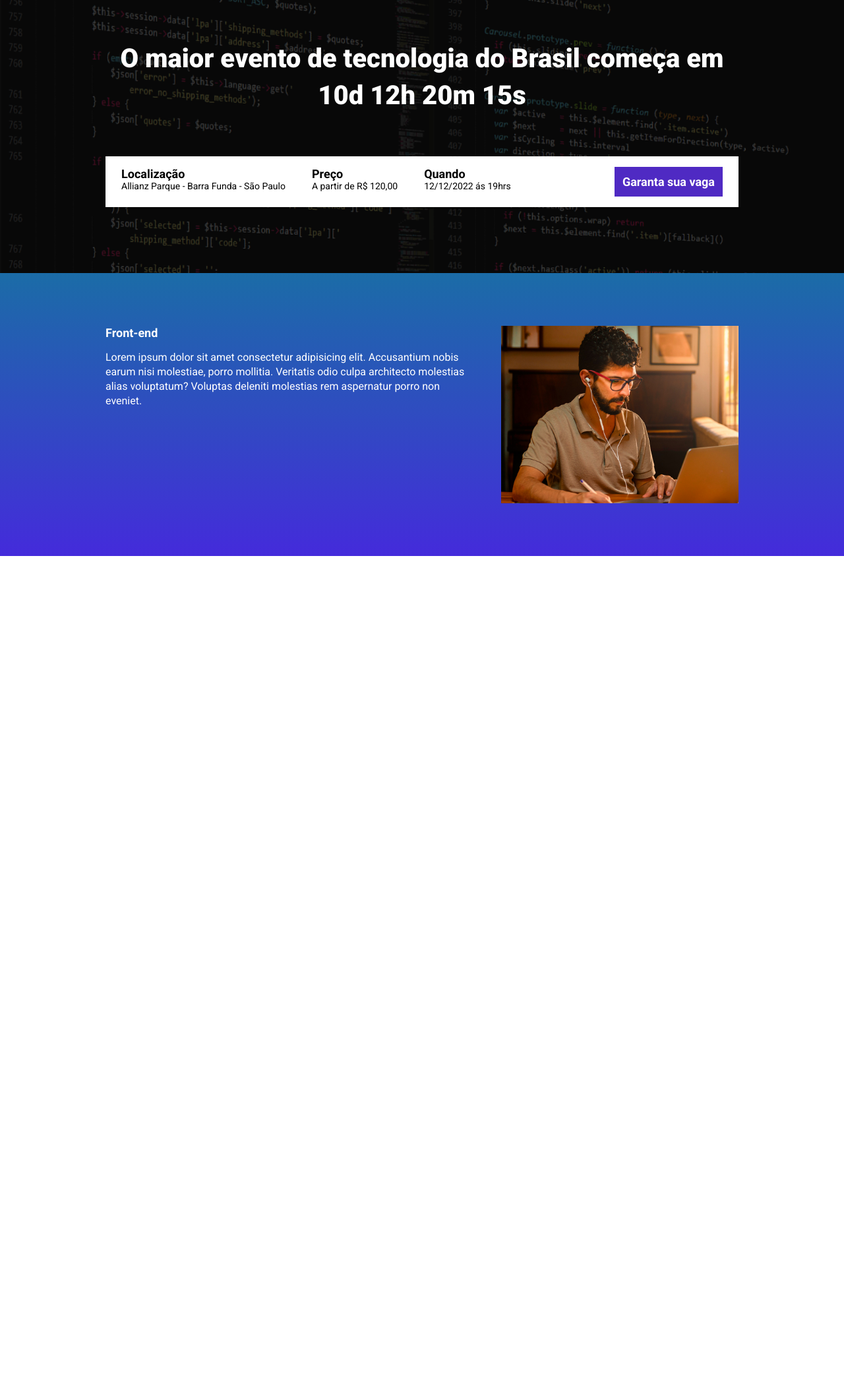
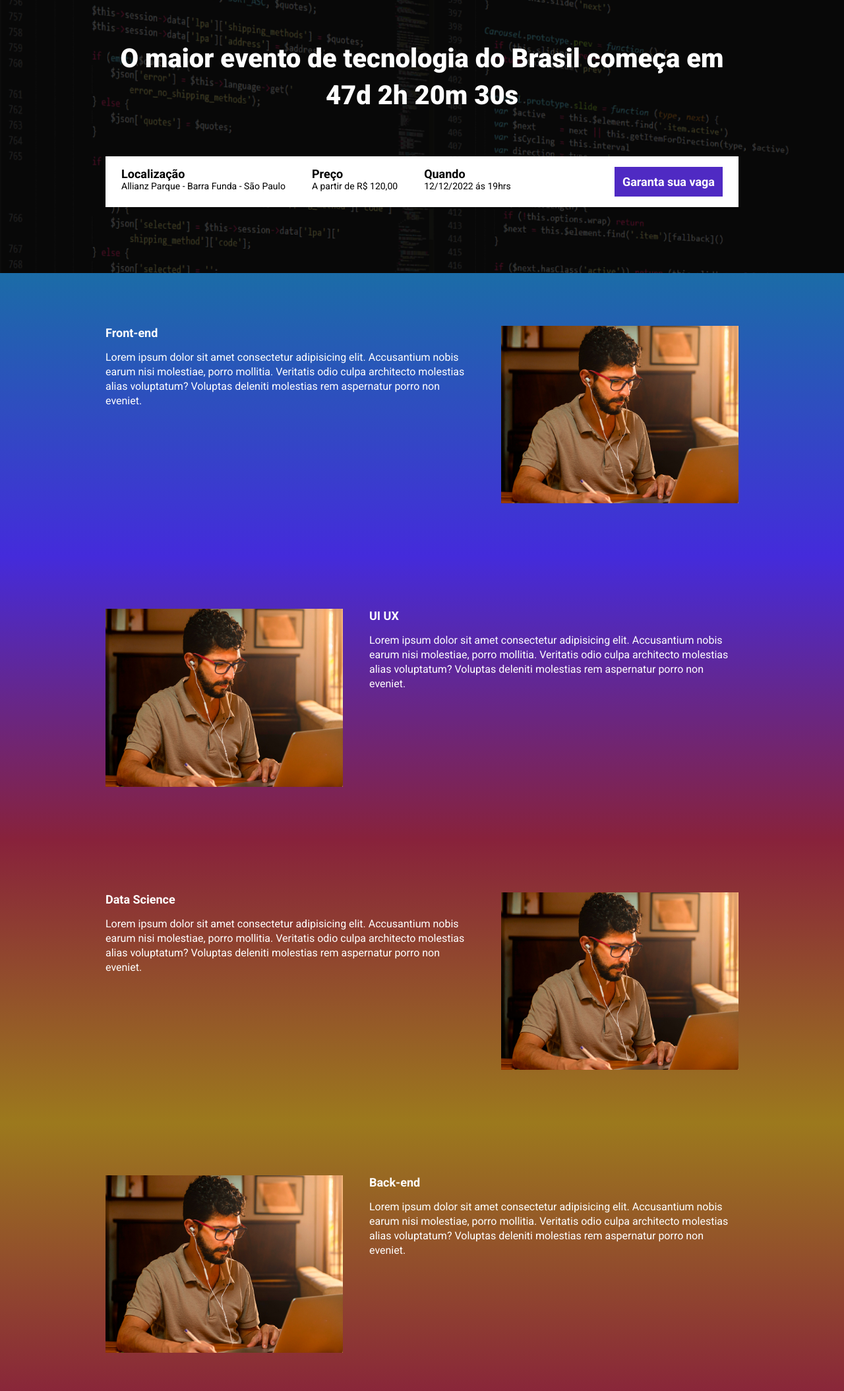
Before and after one commit to LucasPires-dev/ebac_tech_talks, a website built with Parcel: page src/index.html in a window 1280 px wide. Shown: the part 147-2256 px from the top of the page at 66% size. Before the commit the page ends 990 px from the top, so only its background shows below. Built offline with nearby package versions, Linux system fonts and the light colour scheme.

Commit message:
criando contagem regressiva

```diff
--- a/package.json
+++ b/package.json
@@ -1,10 +1,10 @@
 {
   "name": "projeto-aula",
   "version": "1.0.0",
-  "main": "index.js",
   "scripts": {
     "test": "echo \"Error: no test specified\" && exit 1",
-    "dev": "parcel src/index.html src/styles/main.scss src/scripts/main.js"
+    "dev": "parcel src/index.html src/styles/main.scss src/scripts/main.js",
+    "build": "parcel build src/index.html"
   },
   "keywords": [],
   "author": "",
--- a/src/index.html
+++ b/src/index.html
@@ -8,13 +8,14 @@
     <link rel="preconnect" href="https://fonts.gstatic.com" crossorigin>
     <link href="https://fonts.googleapis.com/css2?family=Roboto:ital,wght@0,100;0,300;0,400;0,500;0,700;0,900;1,100;1,300;1,400;1,500;1,700;1,900&display=swap" rel="stylesheet">
     <link rel="stylesheet" href="./styles/main.scss">
+    <link rel="stylesheet" href="https://unpkg.com/aos@next/dist/aos.css" />
 </head>
 <body>
     <header class="hero">
         <div class="container">
             <img class="hero__logo" src="./images/ebac_logo.svg" alt="EBAC">
             <p class="hero__text">
-                O maior evento de tecnologia do Brasil começa em 10d 12h 20m 15s
+                O maior evento de tecnologia do Brasil começa em <span id="contador"></span>
             </p>
             <div class="infos-bar">
                 <ul class="infos-bar__infos">
@@ -35,8 +36,8 @@
             </div>
         </div>
     </header>
-    <section class="event">
-        <div class="container">
+    <section class="event event--frontend">
+        <div class="container"  data-aos="fade-right">
             <div class="event__details">
                 <h2 class="event__details__title">Front-end</h2>
                 <p class="event__details__description">Lorem ipsum dolor sit amet consectetur adipisicing elit. Accusantium nobis earum nisi molestiae, porro mollitia. Veritatis odio culpa architecto molestias alias voluptatum? Voluptas deleniti molestias rem aspernatur porro non eveniet.</p>
@@ -44,5 +45,34 @@
             <img class="event__image" src="./images/frontend.png" alt="Front-end">
         </div>
     </section>
+    <section class="event event--ui-ux event--image-left">
+        <div class="container" data-aos="fade-left">
+            <div class="event__details">
+                <h2 class="event__details__title">UI UX</h2>
+                <p class="event__details__description">Lorem ipsum dolor sit amet consectetur adipisicing elit. Accusantium nobis earum nisi molestiae, porro mollitia. Veritatis odio culpa architecto molestias alias voluptatum? Voluptas deleniti molestias rem aspernatur porro non eveniet.</p>
+            </div>
+            <img class="event__image" src="./images/frontend.png" alt="Front-end">
+        </div>
+    </section>
+    <section class="event event--data-science">
+        <div class="container" data-aos="fade-right">
+            <div class="event__details">
+                <h2 class="event__details__title">Data Science</h2>
+                <p class="event__details__description">Lorem ipsum dolor sit amet consectetur adipisicing elit. Accusantium nobis earum nisi molestiae, porro mollitia. Veritatis odio culpa architecto molestias alias voluptatum? Voluptas deleniti molestias rem aspernatur porro non eveniet.</p>
+            </div>
+            <img class="event__image" src="./images/frontend.png" alt="Front-end">
+        </div>
+    </section>
+    <section class="event event--backend event--image-left">
+        <div class="container" data-aos="fade-left">
+            <div class="event__details">
+                <h2 class="event__details__title">Back-end</h2>
+                <p class="event__details__description">Lorem ipsum dolor sit amet consectetur adipisicing elit. Accusantium nobis earum nisi molestiae, porro mollitia. Veritatis odio culpa architecto molestias alias voluptatum? Voluptas deleniti molestias rem aspernatur porro non eveniet.</p>
+            </div>
+            <img class="event__image" src="./images/frontend.png" alt="Front-end">
+        </div>
+    </section>
+    <script src="https://unpkg.com/aos@next/dist/aos.js"></script>
+    <script src="./scripts/main.js"></script>
 </body>
 </html>
--- a/src/scripts/main.js
+++ b/src/scripts/main.js
@@ -0,0 +1,28 @@
+AOS.init();
+
+const dataDoEvento = new Date("Dec 25, 2024 00:00:00");
+const timeStampDoEvento = dataDoEvento.getTime();
+
+const contaAsHoras = setInterval(()=>{
+    const agora = new Date();
+    const timeStampAtual = agora.getTime()
+
+    const distanciaDoEvento = timeStampDoEvento - timeStampAtual
+
+    const diasEmMS = 1000 * 60 * 60 * 24;
+    const horasEmMS = 1000 * 60 * 60;
+    const minutosEmMS = 1000 * 60;
+
+    const diasAteOvento =  Math.floor(distanciaDoEvento / diasEmMS)
+    const horasAtoEvento = Math.floor((distanciaDoEvento % (diasEmMS) / horasEmMS))
+    const minutosAteOEvento = Math.floor((distanciaDoEvento % (horasEmMS) / minutosEmMS))
+    const segundosAteOEvento = Math.floor((distanciaDoEvento % (minutosEmMS) / 1000))
+
+    document.getElementById('contador').innerHTML = `${diasAteOvento}d ${horasAtoEvento}h ${minutosAteOEvento}m ${segundosAteOEvento}s`
+
+    if(distanciaDoEvento < 0){
+        clearInterval(contaAsHoras)
+        document.getElementById('contador').innerHTML = "Evento expirado!"
+    }
+
+}, 1000)
--- a/src/styles/components/_event.scss
+++ b/src/styles/_event.scss
@@ -1,8 +1,35 @@
+@use '../styles/variables';
+
+
+
 .event {
     padding: 80px 0;
-    background-image: linear-gradient(#1b6ca7, #442bdb);
+
+    &--frontend{
+        background-image: linear-gradient(variables.$blue1, variables.$blue2);
+    }
+
+    &--ui-ux {
+        background-image: linear-gradient(variables.$blue2, variables.$pink);
+    }
+
+    &--data-science {
+        background-image: linear-gradient(variables.$pink, variables.$yellow);
+    }
+
+    &--backend {
+        background-image: linear-gradient(variables.$yellow, variables.$pink);
+    }
+
+    &--image-left {
+        .container{
+            flex-direction: row-reverse;
+        }
+    }
+
     .container {
         display: flex;
+        gap: 40px;
     }
 
     &__image {
@@ -10,7 +37,8 @@
     }
 
     &__details {
-        margin-right: 40px;
+
+
         &__title {
             font-size: 18px;
             font-weight: bold;
--- /dev/null
+++ b/src/styles/_variables.scss
@@ -0,0 +1,8 @@
+$textColor: #fff;
+$secundaryTextColor: #000;
+
+$blue1: #1b6ca7;
+$blue2: #442bdb;
+$pink: #88223b;
+$yellow: #9c791d;
+$purple: #4f2ac3;
--- a/src/styles/components/_buttons.scss
+++ b/src/styles/components/_buttons.scss
@@ -1,3 +1,5 @@
+@use "../../styles/variables";
+
 .button {
     padding: 12px;
     font-size: 18px;
@@ -8,7 +10,7 @@
 
     &--primary {
         color: white;
-        background-color: #4f2ac3;
+        background-color: variables.$purple;
     }
 
     @media screen and (max-width: 640px) {
--- a/src/styles/components/_infos_bar.scss
+++ b/src/styles/components/_infos_bar.scss
@@ -1,7 +1,9 @@
+@use "../variables";
+
 .infos-bar {
     color: #000;
     padding: 16px 24px;
-    background-color: #fff;
+    background-color: variables.$textColor;
     display: flex;
     justify-content: space-between;
 
@@ -11,12 +13,12 @@
 
         &__item {
             font-size: 14px;
-            color: #000;
+            color: variables.$secundaryTextColor;
 
             b {
                 font-size: 18px;
                 display: block;
-                color: #000;
+                color: variables.$secundaryTextColor;
             }
         }
     }
--- a/src/styles/main.scss
+++ b/src/styles/main.scss
@@ -1,7 +1,9 @@
 @use 'hero';
 @use '../styles/components/infos_bar';
 @use '../styles/components/buttons';
-@use '../styles/components/event';
+@use '../styles/event';
+@use '../styles/variables';
+
 
 
 * {
@@ -9,7 +11,7 @@
     padding: 0;
     box-sizing: border-box;
     font-family: "Roboto", sans-serif !important;
-    color: #fff;
+    color: variables.$textColor;
     list-style: none;
 }
 
```
